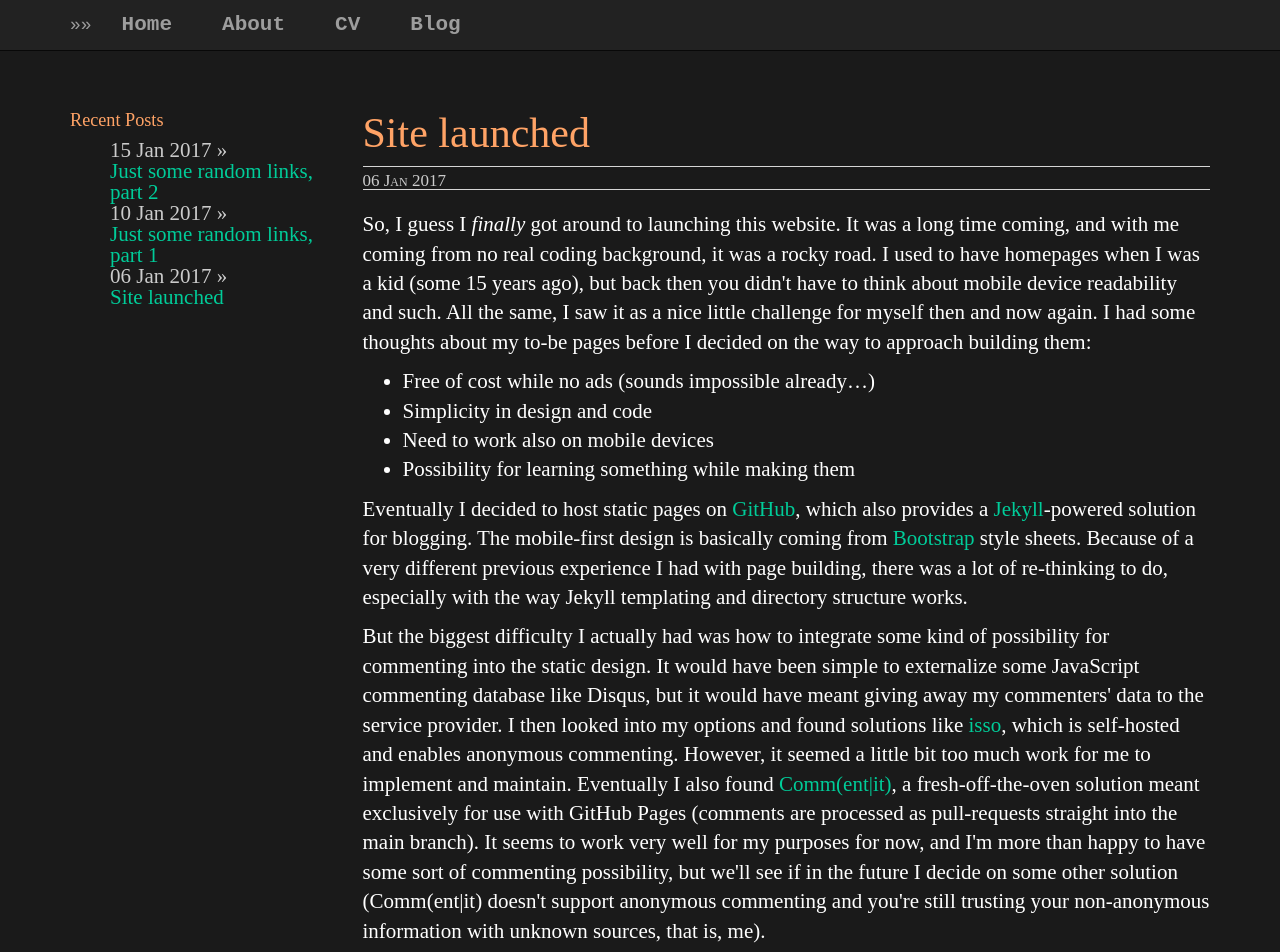
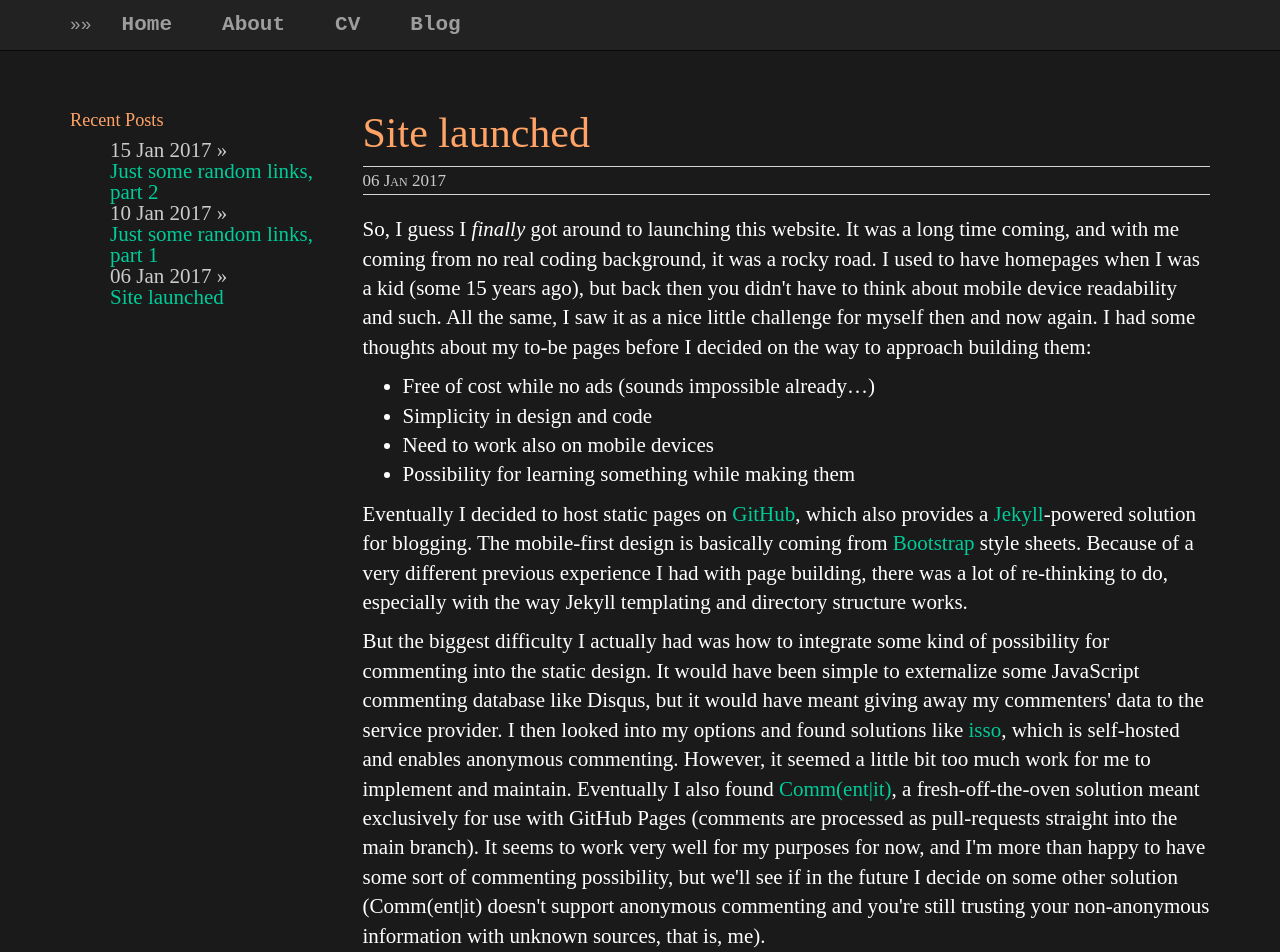
Before and after one commit to plantecophys/plantecophys, a Jekyll site: the page built from _posts/2016-04-30-site-launched.md, in a window 1280 px wide and 1400 px high. Shown: the top 952 px of the window. Built offline with Jekyll 4.4.1, drawn with Linux system fonts in a browser that asks for light colours.

Commit message:
Update main.css

```diff
--- a/css/main.css
+++ b/css/main.css
@@ -84,7 +84,7 @@ a:visited {
     font-size:17px;
     line-height:17px;
     font-variant:small-caps;
-    margin:5px 0 0 0;
+    margin:5px 0 5px 0;
 }
 .tag ul {
     display:inline;
@@ -95,7 +95,7 @@ a:visited {
     font-size:14px;
     list-style:none;
     display:inline;
-    margin:0;
+    margin:0 0 0 0;
 }
 .tag a {
     color:#00cc99;
```
